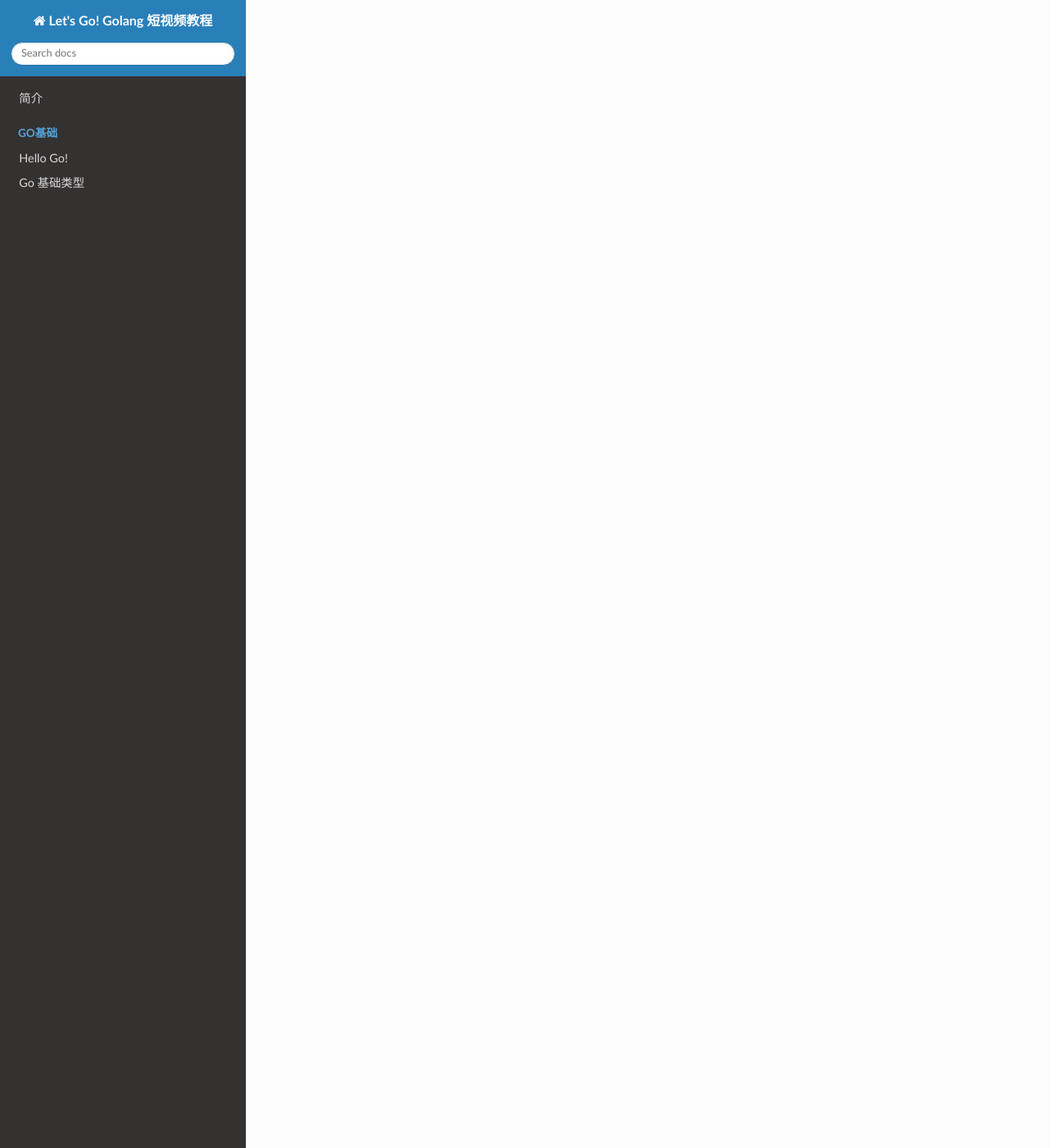
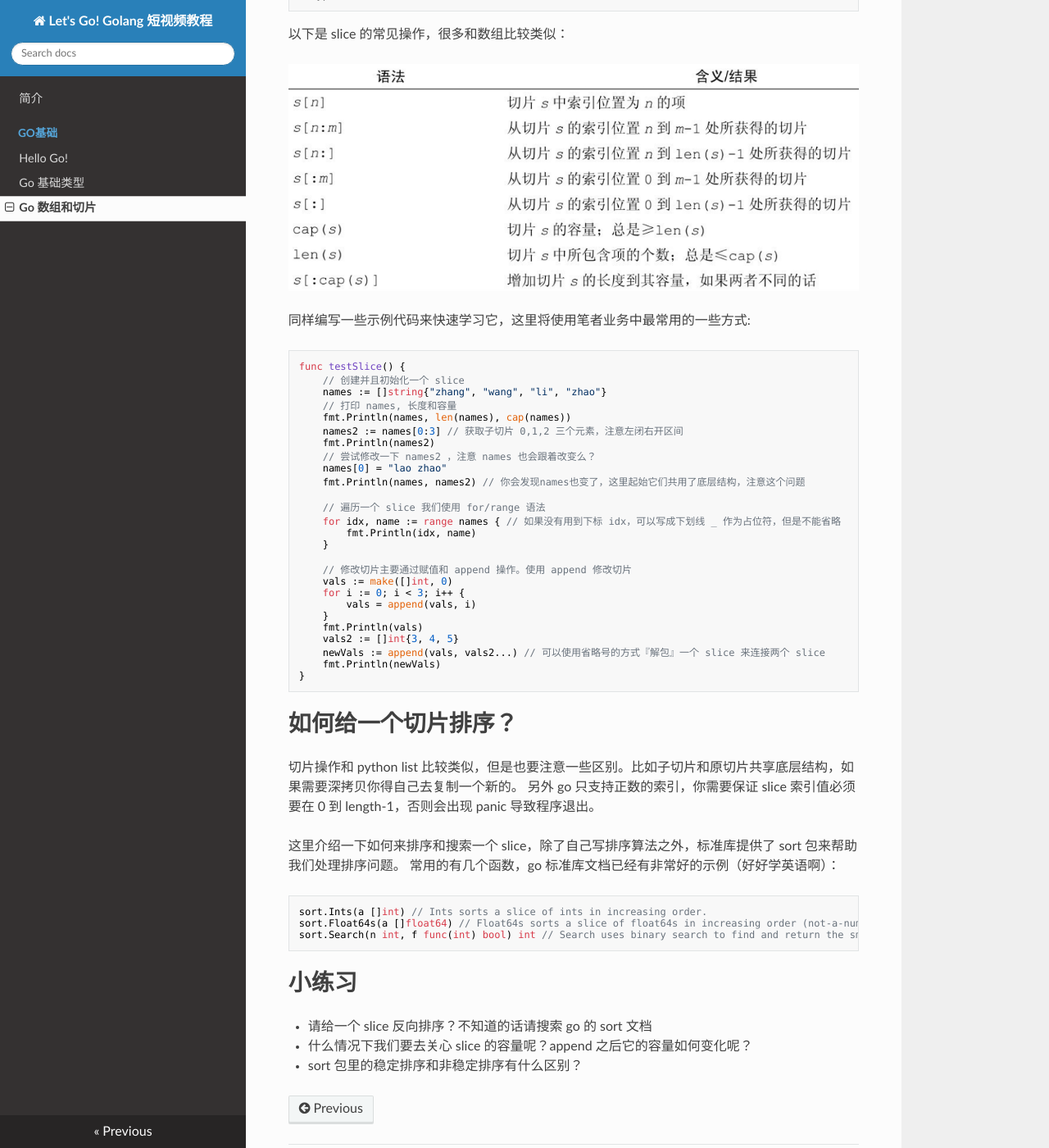
Before and after one commit to PegasusWang/LetsGo, an MkDocs documentation site: the page built from docs/基础篇/02_go_array_and_slice/array_and_slice.md, in a window 1280 px wide and 1400 px high, scrolled down 1702 px. Shown: the whole window at 82% size. Built offline with MkDocs 1.6.1, drawn with Linux system fonts in a browser that asks for light colours; nearby versions of some CDN libraries; some of the changed text lies outside the part shown.

Commit message:
complete go array and slice

````diff
--- a/docs/基础篇/02_go_array_and_slice/array_and_slice.md
+++ b/docs/基础篇/02_go_array_and_slice/array_and_slice.md
@@ -1,3 +1,137 @@
 > [Go] really fells like “the C for the 21st century” – Petr Hošek
 
 # Go 数组(array)和切片(slice)
+
+数组是我们最常用的线性结构，比如在 python 中我们最常使用的是 list。在 Go
+中提供了两种常见的线性结构：数组(array)和切片(slice)。数组就是固定长度的某种类型的序列，而切片更加灵活，它的长度是可以变化的，
+所以在业务中我们最经常使用的其实还是切片。
+
+# 数组
+数组是一个包含相同类型的固定长度的序列，不像动态语言那样可以在 list 中存储不同类型的值，go 语言中数组中的类型需要一致。
+我们来看一下如何创建一个数组，有这么几种形式，注意长度也是数组的一部分（不同长度的数组不是一种类型）:
+
+```sh
+声明: [length]Type
+初始化：[N]Type{value1, value2,..., valueN}
+省略长度：[...]Type{value1, value2,..., valueN}
+二维数组: [N][M]Type
+```
+
+我们来几个小例子，不要光看代码，打开你的开发工具来编辑以下代码吧，又是一个练习手感的好机会:
+
+```go
+package main
+
+import "fmt"
+
+func testArray() {
+	// 声明一个 int64数组，声明之后每个元素是该类型默认的『零值』
+	var arrayIn64 [3]int64
+	arrayIn64[0], arrayIn64[1] = 1, 2
+	fmt.Println(arrayIn64)
+	// 声明并且初始化
+	arrayString := [3]string{"zhang", "wang", "li"}
+	fmt.Println(arrayString)
+	// 也可以省略长度，让 go 自动计算。这个时候你需要是使用省略号 ...
+	// 创建一个长度为 3 的 float64 数组
+	arrayFloat := [...]float64{1.5, 8.8, 6.6}
+	fmt.Println(arrayFloat)
+	// 二维数组
+	matrix := [2][2]int64{
+		{0, 1},
+		{2, 3},
+	}
+	fmt.Println(matrix)
+}
+
+func main() {
+	testArray()
+}
+```
+
+一般对于数组的操作也就是获取长度(len函数，0到n-1)，获取指定下标的元素([index])，给数组第 i 个元素赋值等。
+
+```go
+func testArrayOperation() {
+	names := [4]string{"zhang", "wang", "li", "zhao"}
+	fmt.Printf("names has %d elements\n", len(names))
+	fmt.Println(names[1]) // NOTE: 注意如果下标超过范围会 panic
+	names[3] = "lao zhao"
+	fmt.Println(names[3])
+}
+```
+
+数组的示例就到这，接下来我们看下切片(slice)，其实在业务开发中切片要远比数组更加常用也更加灵活，甚至可能你都不会用到数组，
+而是一直使用切片来代替。
+
+# 切片(slice)
+
+切片比数组更加灵活，长度是可以变化的。你可能会好奇它和数组的区别以及底层实现。实际上它和 python 的 list
+比较类似，可以自动扩容。你可以简单地理解为切片是一个指向数组的指针，这个数组有它的总容量(capacity)，和目前使用使用的长度(length)。
+创建一个切片我们可以使用构造方式或者内置的 make 函数。
+
+```
+// 创建一个类型为 Type, 长度为 length, 容量为 capacity 的 slice。一般我们不太关心容量而是关心长度
+make([]Type, length, c capacity)
+// 创建一个类型为 Type, 长度为 length 的 slice，一般我们不太关心容量，而是让 go 帮我们自动处理扩容问题
+ make([]Type, length) // 最常用的一种方式
+// 创建一个 Type 类型 slice
+[]Type{} // 和 make([]Type, 0) 等价
+// 创建并且初始化一个 slice。注意和数组的区别是 [] 里边没有省略号 ...
+[]Type{value1, value2, ... , valueN}
+```
+
+以下是 slice 的常见操作，很多和数组比较类似：
+
+![slice操作](./slice_operation.png)
+
+同样编写一些示例代码来快速学习它，这里将使用笔者业务中最常用的一些方式:
+
+```go
+func testSlice() {
+	// 创建并且初始化一个 slice
+	names := []string{"zhang", "wang", "li", "zhao"}
+	// 打印 names, 长度和容量
+	fmt.Println(names, len(names), cap(names))
+	names2 := names[0:3] // 获取子切片 0,1,2 三个元素，注意左闭右开区间
+	fmt.Println(names2)
+	// 尝试修改一下 names2 ，注意 names 也会跟着改变么？
+	names[0] = "lao zhao"
+	fmt.Println(names, names2) // 你会发现names也变了，这里起始它们共用了底层结构，注意这个问题
+
+	// 遍历一个 slice 我们使用 for/range 语法
+	for idx, name := range names { // 如果没有用到下标 idx，可以写成下划线 _ 作为占位符，但是不能省略
+		fmt.Println(idx, name)
+	}
+
+	// 修改切片主要通过赋值和 append 操作。使用 append 修改切片
+	vals := make([]int, 0)
+	for i := 0; i < 3; i++ {
+		vals = append(vals, i)
+	}
+	fmt.Println(vals)
+	vals2 := []int{3, 4, 5}
+	newVals := append(vals, vals2...) // 可以使用省略号的方式『解包』一个 slice 来连接两个 slice
+	fmt.Println(newVals)
+}
+```
+
+# 如何给一个切片排序？
+
+切片操作和 python list 比较类似，但是也要注意一些区别。比如子切片和原切片共享底层结构，如果需要深拷贝你得自己去复制一个新的。
+另外 go 只支持正数的索引，你需要保证 slice 索引值必须要在 0 到 length-1，否则会出现 panic 导致程序退出。
+
+这里介绍一下如何来排序和搜索一个 slice，除了自己写排序算法之外，标准库提供了 sort 包来帮助我们处理排序问题。
+常用的有几个函数，go 标准库文档已经有非常好的示例（好好学英语啊）：
+
+```go
+sort.Ints(a []int) // Ints sorts a slice of ints in increasing order.
+sort.Float64s(a []float64) // Float64s sorts a slice of float64s in increasing order (not-a-number values are treated as less than other values).
+sort.Search(n int, f func(int) bool) int // Search uses binary search to find and return the smallest index i in [0, n) at which f(i) is true
+```
+
+# 小练习
+
+- 请给一个 slice 反向排序？不知道的话请搜索 go 的 sort 文档
+- 什么情况下我们要去关心 slice 的容量呢？append 之后它的容量如何变化呢？
+- sort 包里的稳定排序和非稳定排序有什么区别？
--- a/mkdocs.yml
+++ b/mkdocs.yml
@@ -12,3 +12,4 @@ nav:
 - Go基础:
   - 'Hello Go!': '基础篇/00_hello_go/hello_go.md'
   - 'Go 基础类型': '基础篇/01_go_basic_types/basic_types.md'
+  - 'Go 数组和切片': '基础篇/02_go_array_and_slice/array_and_slice.md'
````
Also changed, not shown: README.md (+1 -1 lines), docs/基础篇/01_go_basic_types/basic_types.md (+1 -1 lines), docs/基础篇/02_go_array_and_slice/slice_operation.png (added), 1 other file.
